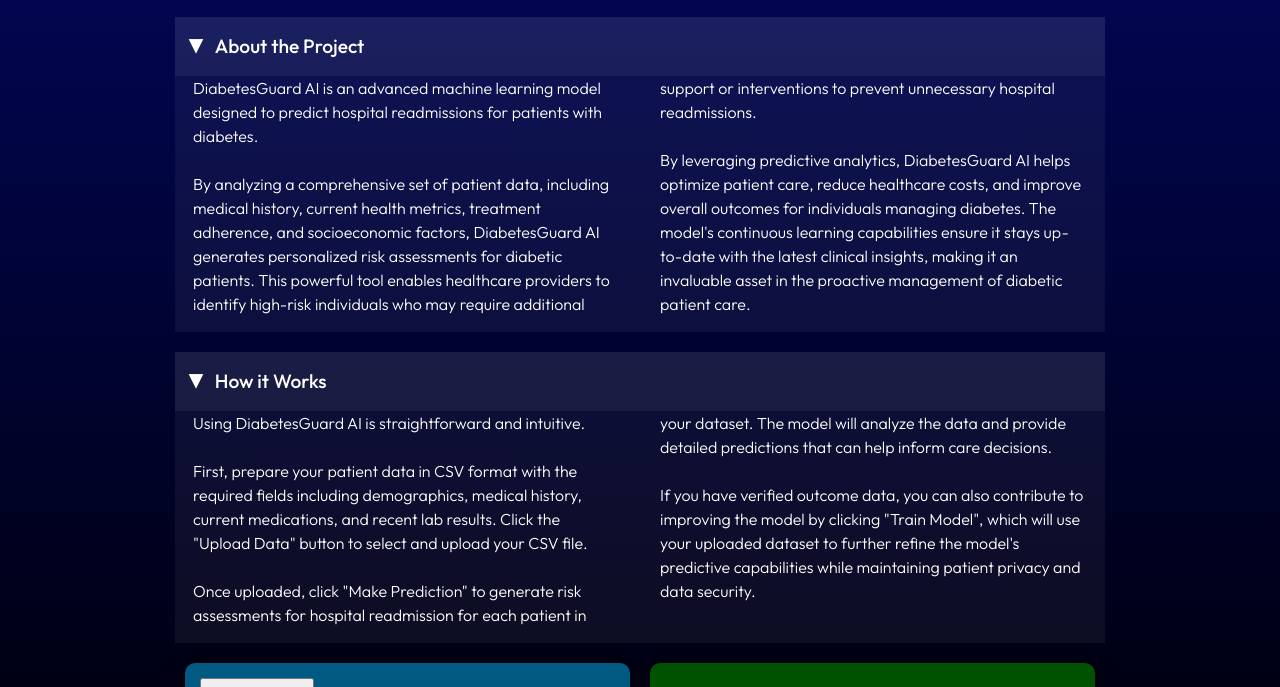
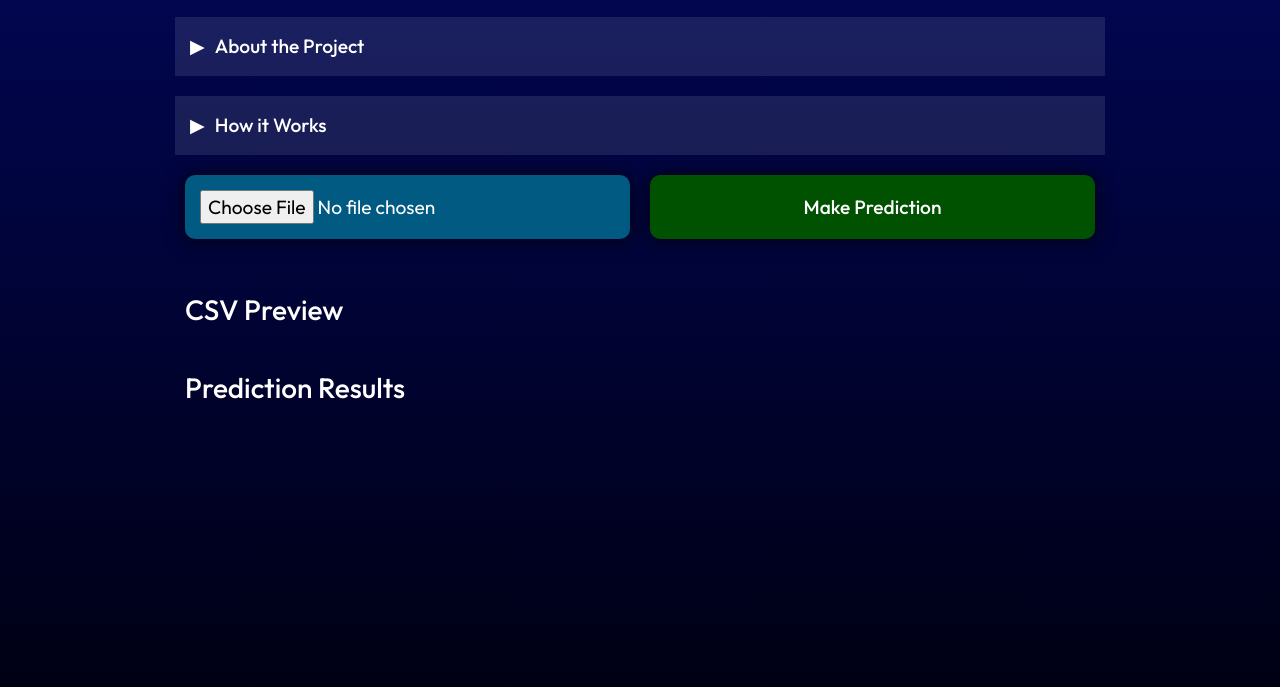
Before and after one commit to kashyap3881/mediwatch_capstone_2024, a plain HTML site: page styled html/index.html in a window 1280 px wide. Shown: the part 113-800 px from the top of the page. Drawn offline with nearby package versions, Linux system fonts and the light colour scheme.

Commit message:
start collapsed

```diff
--- a/styled html/index.html
+++ b/styled html/index.html
@@ -80,7 +80,7 @@ By leveraging predictive analytics, DiabetesGuard AI helps optimize patient care
             <div class="content">
                 <div style="display: flex; flex-direction: column; width: 100%;">
                     <p style="column-count: 1; word-wrap: break-word;">Using DiabetesGuard AI is straightforward and intuitive.<br><br>
-First, prepare your patient data in CSV format with the required fields including demographics, medical history, current medications, and recent lab results. Click the "Upload Data" button to select and upload your CSV file.<br><br>
+First, prepare your patient data in CSV format with the required fields including demographics, medical history, current medications, and recent lab results. Click the "Choose File" button to select and upload your CSV file.<br><br>
 Once uploaded, click "Make Prediction" to generate risk assessments for hospital readmission for each patient in your dataset. The model will analyze the data and provide detailed predictions that can help inform care decisions.<br><br>
 If you have verified outcome data, you can also contribute to improving the model by clicking "Train Model", which will use your uploaded dataset to further refine the model's predictive capabilities while maintaining patient privacy and data security.</p>
                 </div>
--- a/styled html/script.js
+++ b/styled html/script.js
@@ -1,9 +1,11 @@
 // Initialize all collapse buttons
 document.querySelectorAll('.collapse-btn').forEach(button => {
     // Set initial state to open
-    button.classList.add('active');
+    // button.classList.add('active');
+    // content.style.maxHeight = content.scrollHeight + "px";
+
+
     const content = button.nextElementSibling;
-    content.style.maxHeight = content.scrollHeight + "px";
 
     // Add click handler
     button.addEventListener('click', () => {
--- a/styled html/styles.css
+++ b/styled html/styles.css
@@ -18,6 +18,10 @@ body {
     }
 
     margin: 0 auto;
+}
+
+p {
+    margin-top: 20px;
 }
 
 .montserrat-font {
```
